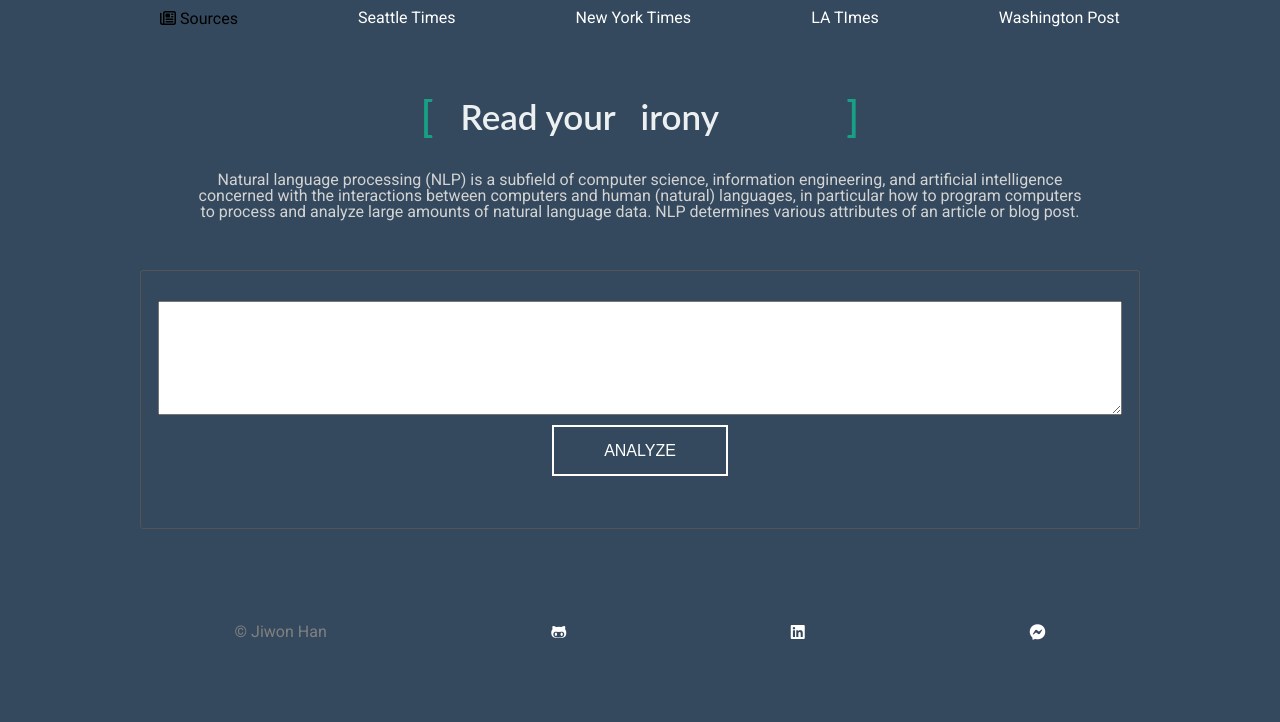
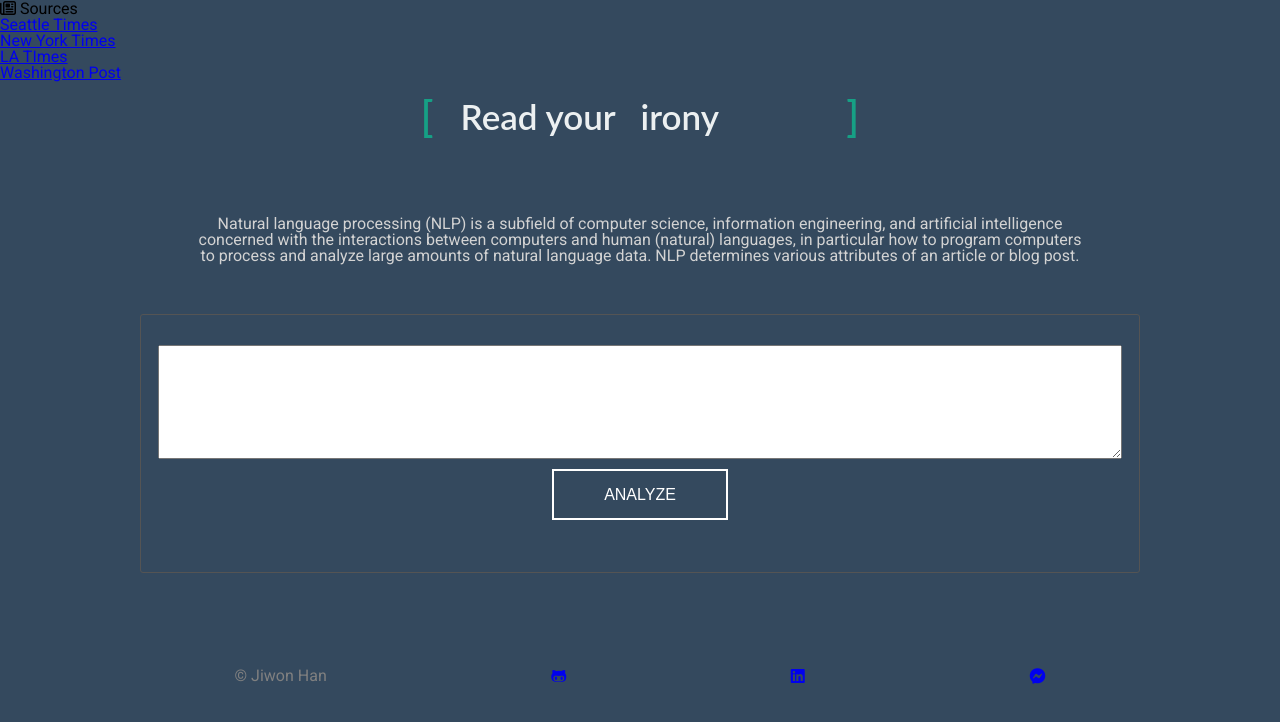
Before and after one commit to jiwon-seattle/Mind-Evaluation-with-Natural-Language-Processing, a website: page src/client/views/index.html in a window 1280 px wide. Drawn offline with nearby package versions, Linux system fonts and the light colour scheme; files that its build step writes are made by us from their sources.

Commit message:
testing deployment

```diff
--- a/src/client/views/index.html
+++ b/src/client/views/index.html
@@ -5,7 +5,7 @@
         <title>Read your mind</title>
         <link rel="stylesheet" href="/styles/resets.css">
         <link rel="stylesheet" href="/styles/base.css">
-        <link rel="stylesheet" href="/styles/header.css">
+        <link href="/styles/header.css">
         <link rel="stylesheet" href="/styles/form.css">
         <link rel="stylesheet" href="/styles/footer.css">
         <link rel="stylesheet" href="/styles/text_animation.css">
```
